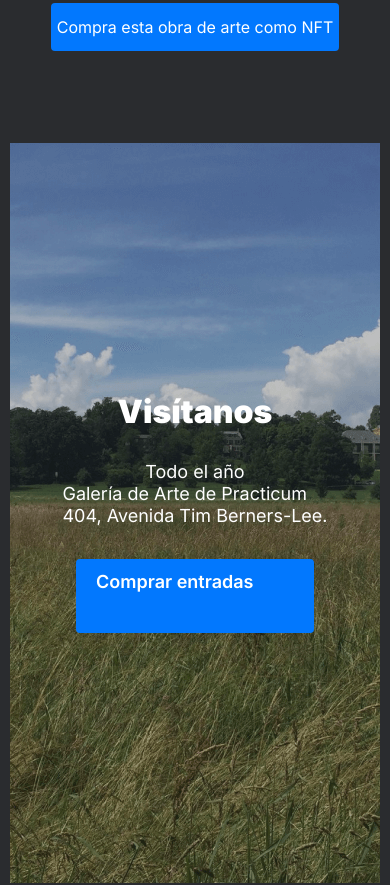
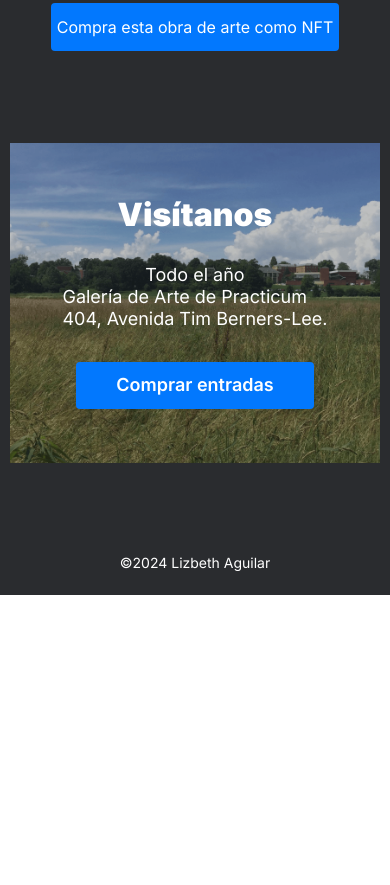
Before and after one commit to ZamLiS/web_project_homeland, a plain HTML site: page index.html in a window 390 px wide. Shown: the part 9430-10315 px from the top of the page. After the commit the page ends 10025 px from the top, so only its background shows below. Drawn offline with Linux system fonts and the light colour scheme.

Commit message:
Update cover button

```diff
--- a/blocks/cover.css
+++ b/blocks/cover.css
@@ -2,6 +2,7 @@
   max-width: 1184px;
   width: 100%;
   height: 740px;
+  max-height: 100%;
   position: relative;
   margin: auto;
   background-color: #2a2c2f;
@@ -54,11 +55,14 @@
 }
 
 .cover__button {
+  display: flex;
+  flex-direction: row;
+  justify-content: center;
   z-index: 3;
   max-width: 198px;
   width: 100%;
   font-size: 18px;
-  height: 48px;
+
   border-radius: 4px;
   border: none;
   background-color: #0278fe;
@@ -83,7 +87,6 @@
   color: #fff;
   text-decoration: none;
   max-width: 158px;
-  height: 22px;
 
   cursor: pointer;
 
--- a/blocks/media-querie320.css
+++ b/blocks/media-querie320.css
@@ -139,6 +139,17 @@
     margin: 0;
   }
 
+  .cover {
+    width: 100%;
+    height: 320px;
+  }
+
+  .cover__content {
+    margin: auto;
+    margin-top: 45px;
+    margin-bottom: 45px;
+  }
+
   .cover__title {
     z-index: 3;
     font-size: 32px;
--- a/index.html
+++ b/index.html
@@ -316,7 +316,7 @@
                 <span>Galería de Arte de Practicum</span>
                 <span>404, Avenida Tim Berners-Lee.</span>
               </p>
-              <div class="cover__button" type="submit">
+              <div class="cover__button">
                 <a
                   href="https://www.theverge.com/22310188/nft-explainer-what-is-blockchain-crypto-art-faq"
                   class="cover__link"
```
